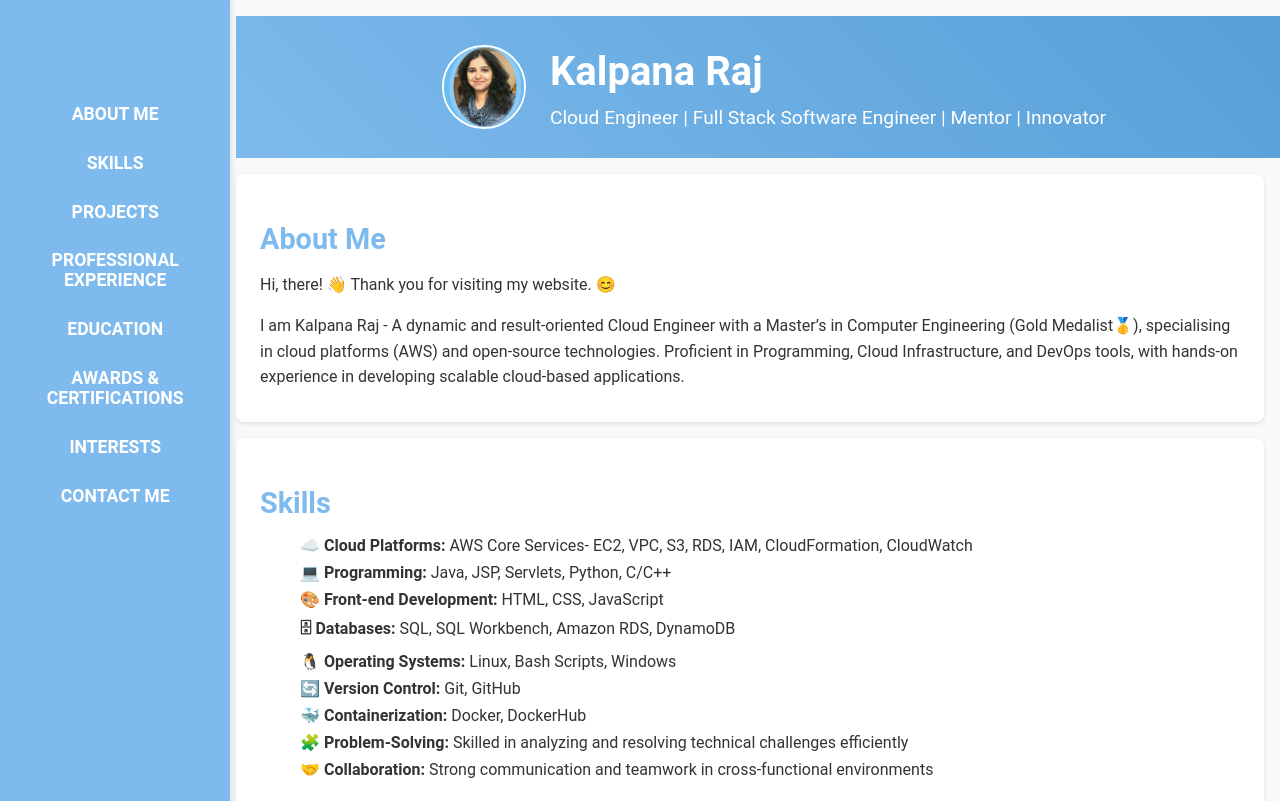
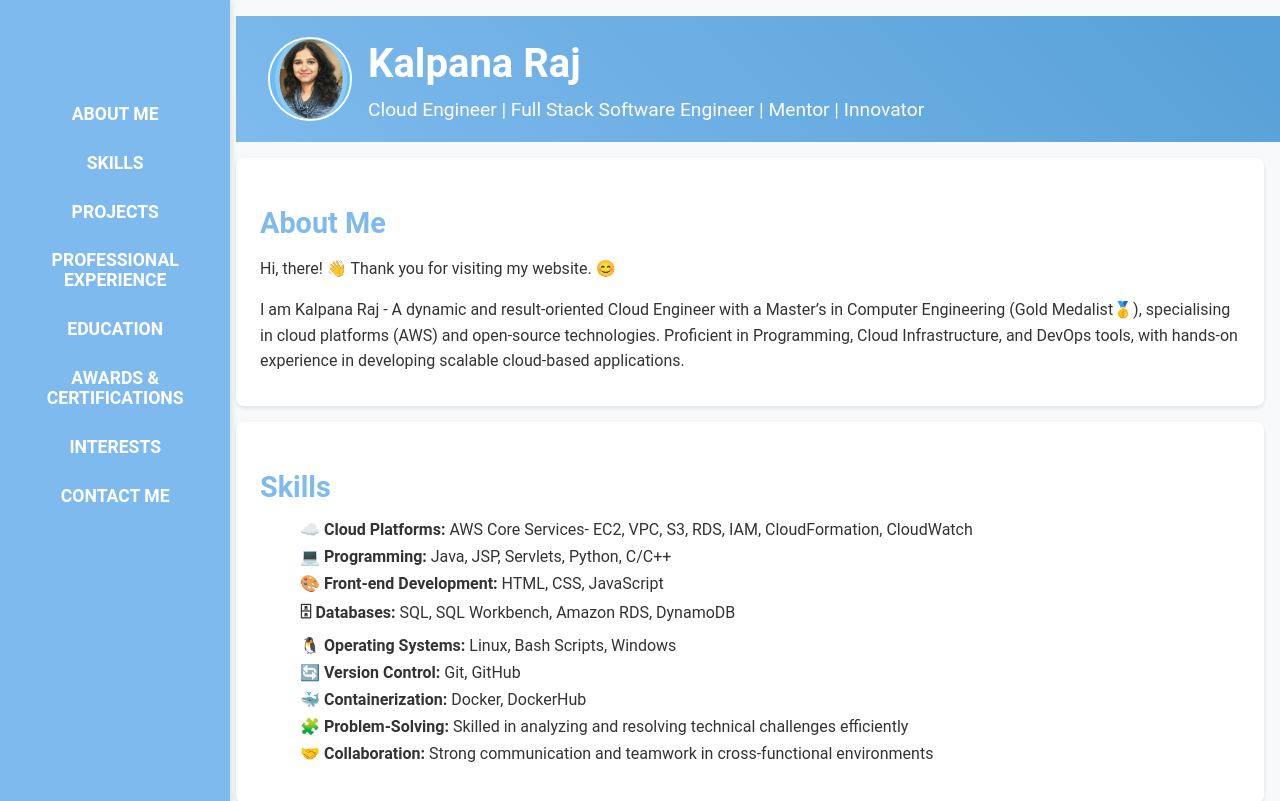
Before and after one commit to KalpanaInTech/portfolio-website, a plain HTML site: page index.html in a window 1280 px wide. Shown: the top 801 px of the page. Drawn offline with Linux system fonts and the light colour scheme; no server answers.

Commit message:
Update style.css

```diff
--- a/style.css
+++ b/style.css
@@ -319,11 +319,11 @@ footer{
 .site-header {
     display: flex;
     align-items: center;
-    justify-content: center; /* centre-aligns content horizontally */
-    gap: 1.5rem;
+    justify-content: flex-start; /* centre-aligns content horizontally */
+    gap: 1rem;
     background: linear-gradient(45deg, #7EBAED, #559FD6);
     color: white;
-    padding: 1.5rem;
+    padding: 1rem 2rem;
     flex-wrap: wrap; /* wraps on smaller screens */
     text-align: left; /* left-align text block */
 }
```
